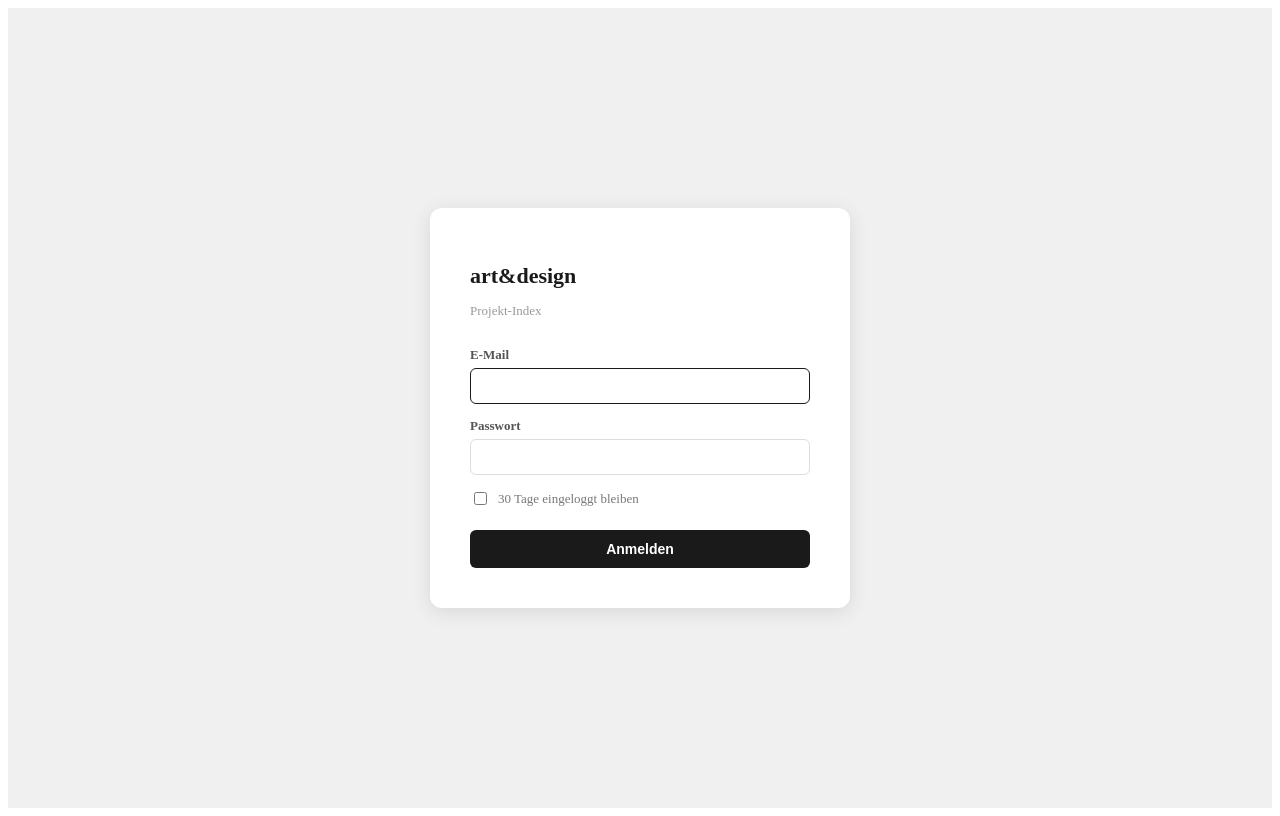
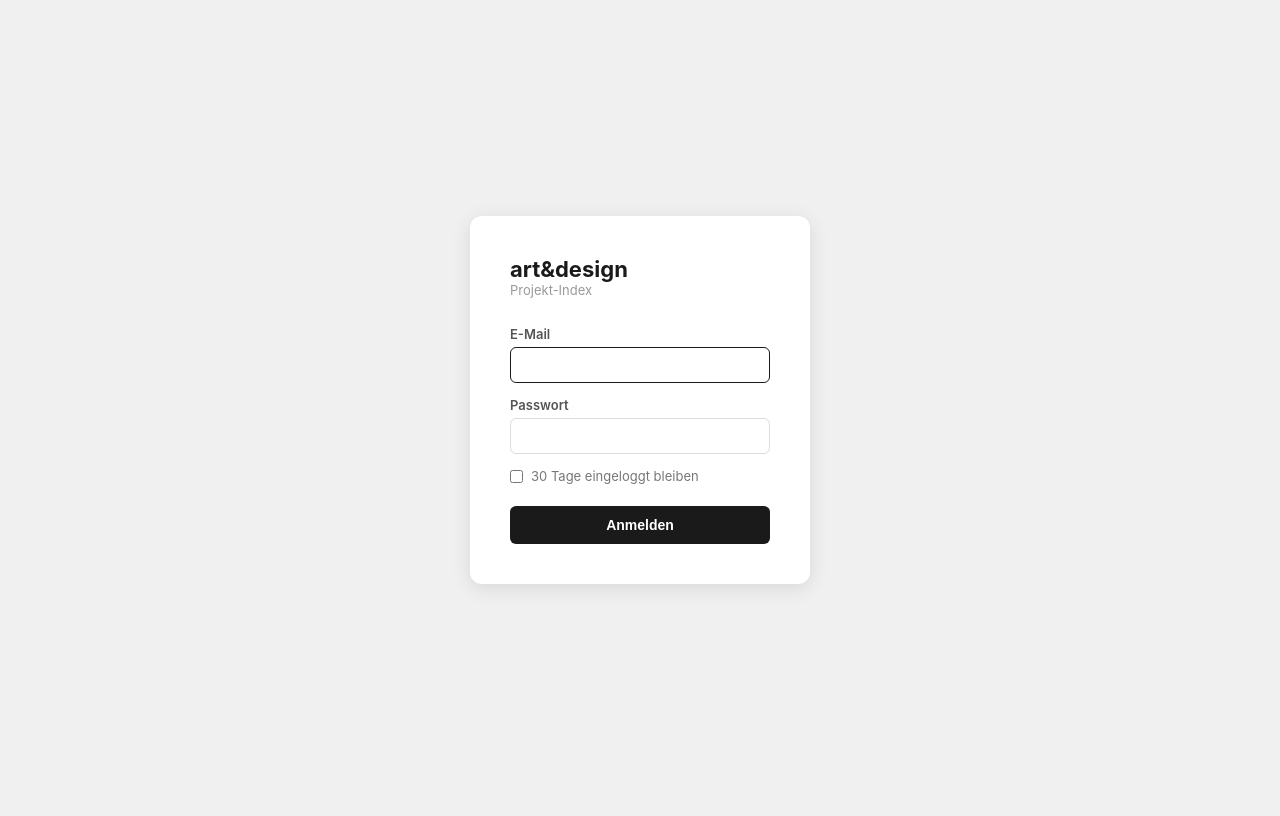
Before and after one commit to art-design-digital/lunahub, a SvelteKit app: page /login in a window 1280 px wide. Built offline with nearby package versions, Linux system fonts and the light colour scheme.

Commit message:
feat: add SSR page load and app layout

```diff
--- a/src/routes/+layout.svelte
+++ b/src/routes/+layout.svelte
@@ -1,11 +1,21 @@
 <script lang="ts">
+	import type { Snippet } from 'svelte';
+	import type { LayoutData } from './$types';
 	import favicon from '$lib/assets/favicon.svg';
 
-	let { children } = $props();
+	let { data, children }: { data: LayoutData; children: Snippet } = $props();
 </script>
 
 <svelte:head>
 	<link rel="icon" href={favicon} />
+	<style>
+		*, *::before, *::after { box-sizing: border-box; margin: 0; padding: 0; }
+		body {
+			font-family: -apple-system, BlinkMacSystemFont, "Segoe UI", sans-serif;
+			background: #f0f0f0; color: #333;
+		}
+		a { color: inherit; text-decoration: none; }
+	</style>
 </svelte:head>
 
 {@render children()}
```
Also changed, not shown: src/routes/(app)/+page.server.ts (added, +11 -0 lines).
